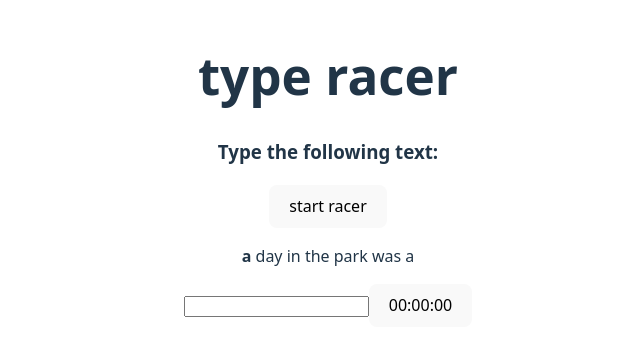
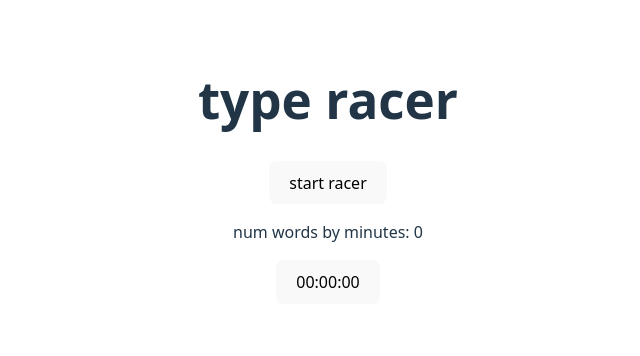
Before and after one commit to yeruham/typeRacer, a React (Vite) app: page / in a window 1280 px wide. Shown: the part 230-586 px from the top of the page, without its empty margins (312-952 px from the left). Built offline with nearby package versions, Linux system fonts and the light colour scheme.

Commit message:
ControlRacer with start racer

```diff
--- a/src/App.tsx
+++ b/src/App.tsx
@@ -1,51 +1,16 @@
 import { useEffect, useRef, useState } from "react";
-import InputWord from "./components/InputText";
-import Timer from "./components/Timer";
-import DisplayText from "./components/DisplayText";
 import Title from "./components/Title";
-import EndRacer from "./components/endRacer";
-import ControlButton from "./components/ControlRacer";
+import ControlRacer from "./components/ControlRacer";
+
 
 function App() {
-  const text = `a day in the park was a`;
-  const wordsList = text.split(" ");
-  const [wordsIndex, setWordsIndex] = useState(0);
-  const [typingTime, setTypingTime] = useState(0);
-  const [active, setActive] = useState(false);
 
-  useEffect(() => {
-    if (wordsIndex == wordsList.length) {
-      setActive(false);
-    }
-  }, [wordsIndex]);
 
-  const onInputWord = (inputWord: string): boolean => {
-    if (inputWord == wordsList[wordsIndex]) {
-      setWordsIndex((i) => i + 1);
-      return true;
-    } else {
-      return false;
-    }
-  };
+
   return (
     <>
       <Title></Title>
-      <ControlButton
-        active={active}
-        setActive={(bool) => setActive(bool)}
-      ></ControlButton>
-      <DisplayText
-        wordsList={wordsList}
-        indexCurrentWord={wordsIndex}
-      ></DisplayText>
-      <InputWord isCorrectWord={onInputWord}></InputWord>
-      <Timer
-        setTypingTime={(newTime) => setTypingTime(newTime)}
-        active={active}
-      ></Timer>
-      {!active && typingTime > 0 ? (
-        <EndRacer time={typingTime} numWords={wordsList.length}></EndRacer>
-      ) : null}
+      <ControlRacer></ControlRacer>
     </>
   );
 }
--- a/src/components/ControlRacer.tsx
+++ b/src/components/ControlRacer.tsx
@@ -1,13 +1,37 @@
-interface Iactive {
-  active: boolean;
-  setActive: (bool: boolean) => void;
+import { useEffect, useRef, useState } from "react";
+import Racer from "./Racer";
+import ResultsRacer from "./ResultsRacer";
+import StartRacer from "./StartRacer";
+
+function ControlRacer() {
+  const textList = ["a day in the park was", "my name is yeruham", "i am 21 years old"];
+  const textIndex = useRef(0);
+  const wordsList = textList[textIndex.current].split(" ");
+  const [activeRecer, setActiveRecer] = useState(false);
+  const typingTime = useRef(0);
+
+  const startRacer = () => {
+    setActiveRecer(true)
+  }
+
+  const finishRacer = (time: number) => {
+    textIndex.current += 1;
+    typingTime.current = time;
+    setActiveRecer(false);
+  }
+
+  return (
+    <>
+    <StartRacer onClick={startRacer}></StartRacer>
+    { activeRecer ? <Racer wordsList={wordsList} onFinishRacer={(time) => finishRacer(time)}></Racer> : null}
+          {!activeRecer ? (
+        <ResultsRacer
+          time={typingTime.current}
+          numWords={wordsList.length}
+        ></ResultsRacer>
+      ) : null}
+    </>
+  );
 }
 
-function ControlButton({ active, setActive }: Iactive) {
-  const startMessage = "start racer";
-  const stopMessage = "stop racer";
-  let message = active ? stopMessage : startMessage;
-  return <button onClick={() => setActive(!active)}>{message}</button>;
-}
-
-export default ControlButton;
+export default ControlRacer;
--- a/src/components/DisplayText.tsx
+++ b/src/components/DisplayText.tsx
@@ -6,11 +6,13 @@ function DisplayText({
   indexCurrentWord: number;
 }) {
   return (
-    <p>
+    <div id="display-text">
+      <h3>Type the following text:</h3>
+      <p id="text-to-type">
         {wordsList.map((word, index) => {
           if (index == indexCurrentWord) {
             return (
-            <span key={index}>
+              <span key={index} id="current-word">
                 <strong>{word} </strong>
               </span>
             );
@@ -18,6 +20,7 @@ function DisplayText({
           return <span key={index}>{word} </span>;
         })}
       </p>
+    </div>
   );
 }
 
--- a/src/components/EndRacer.tsx
+++ /dev/null
@@ -1,11 +0,0 @@
-function EndRacer({ time, numWords }: { time: number; numWords: number }) {
-
-  const numWordsByMinutes = () => {
-    const minutes = time / 60;
-    return (numWords / minutes).toFixed();
-  };
-
-  return <p>num words by minutes: {time > 0 ? numWordsByMinutes() : 0}</p>;
-}
-
-export default EndRacer;
--- a/src/components/InputText.tsx
+++ b/src/components/InputWord.tsx
@@ -10,7 +10,7 @@ function InputWord({ isCorrectWord }: IWord) {
     if (word[word.length - 1] != " ") {
       return;
     }
-    const reset = isCorrectWord(word.trim());
+    const reset = isCorrectWord(word);
     if (reset) {
       e.target.value = "";
     }
--- a/src/components/Racer.tsx
+++ b/src/components/Racer.tsx
@@ -2,10 +2,9 @@ import { useState, useEffect } from "react";
 import DisplayText from "./DisplayText";
 import InputWord from "./InputWord";
 import Timer from "./Timer";
+import ResultsRacer from "./ResultsRacer";
 
 interface Iracer {
-//   activeRacer: boolean;
-//   setActiveRacer: (bool: boolean) => void
   wordsList: string[];
   onFinishRacer: (time: number) => void
 }
@@ -13,6 +12,7 @@ interface Iracer {
 function Racer({ wordsList, onFinishRacer }: Iracer) {
   const [wordsIndex, setWordsIndex] = useState(0);
   const [active, setActive] = useState(true);
+//   const [typingTime, setTypingTime] = useState(0);
 
   useEffect(() => {
     if (wordsIndex == wordsList.length) {
@@ -29,6 +29,10 @@ function Racer({ wordsList, onFinishRacer }: Iracer) {
     }
   };
 
+  const finishRacer = (time: number) => {
+    onFinishRacer(time);
+  }
+
   return (
     <>
       <DisplayText
@@ -36,7 +40,7 @@ function Racer({ wordsList, onFinishRacer }: Iracer) {
         indexCurrentWord={wordsIndex}
       ></DisplayText>
       <InputWord isCorrectWord={(word) => onInputWord(word)}></InputWord>
-      <Timer active={active} onFinishTimer={onFinishRacer}></Timer>
+      <Timer active={active} onFinishTimer={(time) => finishRacer(time)}></Timer>
     </>
   );
 }
--- /dev/null
+++ b/src/components/ResultsRacer.tsx
@@ -0,0 +1,18 @@
+import ShowTime from "./showTime";
+
+function ResultsRacer({ time, numWords }: { time: number; numWords: number }) {
+  const numWordsByMinutes = () => {
+    console.log(numWords);
+    const minutes = time / 60;
+    return (numWords / minutes).toFixed();
+  };
+
+  return (
+    <>
+      <p>num words by minutes: {time > 0 ? numWordsByMinutes() : 0}</p>
+      <ShowTime secondsTime={time}></ShowTime>
+    </>
+  );
+}
+
+export default ResultsRacer;
--- /dev/null
+++ b/src/components/ShowTime.tsx
@@ -0,0 +1,11 @@
+function ShowTime({ secondsTime }: { secondsTime: number }) {
+  const hours = Math.floor(secondsTime / 3600);
+  const minutes = Math.floor((secondsTime % 3600) / 60);
+  const seconds = Math.floor(secondsTime % 60);
+  const time = `${hours.toString().padStart(2, "0")}:${minutes
+    .toString()
+    .padStart(2, "0")}:${seconds.toString().padStart(2, "0")}`;
+  return <button>{time}</button>;
+}
+
+export default ShowTime;
--- /dev/null
+++ b/src/components/StartRacer.tsx
@@ -0,0 +1,5 @@
+function StartRacer({ onClick } : {onClick: () => void}){
+    return (<button onClick={ onClick }>start racer</button>);
+}
+
+export default StartRacer;
--- a/src/components/Timer.tsx
+++ b/src/components/Timer.tsx
@@ -1,12 +1,14 @@
 import { useEffect, useState } from "react";
+import ShowTime from "./showTime";
 
 interface ITimer {
   active: boolean;
-  setTypingTime: (newTime: number) => void;
+  onFinishTimer: (time: number) => void
 }
 
-function Timer({ active, setTypingTime }: ITimer) {
+function Timer({ active, onFinishTimer }: ITimer) {
   const [time, setTime] = useState(0);
+
   useEffect(() => {
     if (active) {
       const interval = setInterval(() => {
@@ -15,22 +17,11 @@ function Timer({ active, setTypingTime }: ITimer) {
       return () => clearInterval(interval);
     }
     else{
-        setTypingTime(time);
+        onFinishTimer(time);
     }
   }, [active]);
 
-  const timeFormat = (secondsTime: number): string => {
-    const hours = Math.floor(secondsTime / 3600);
-    secondsTime = secondsTime % 3600;
-    const minutes = Math.floor(secondsTime / 60);
-    secondsTime = secondsTime % 60;
-    const seconds = Math.floor(secondsTime);
-    return `${hours.toString().padStart(2, "0")}:${minutes
-      .toString()
-      .padStart(2, "0")}:${seconds.toString().padStart(2, "0")}`;
-  };
-
-  return <button>{timeFormat(time)}</button>;
+  return <ShowTime secondsTime={time}></ShowTime>;
 }
 
 export default Timer;
--- a/src/components/Title.tsx
+++ b/src/components/Title.tsx
@@ -2,7 +2,6 @@ function Title() {
   return (
     <>
       <h1>type racer</h1>
-      <h3>Type the following text:</h3>
     </>
   );
 }
```
Lines whose indentation alone changed are shown as unchanged.
